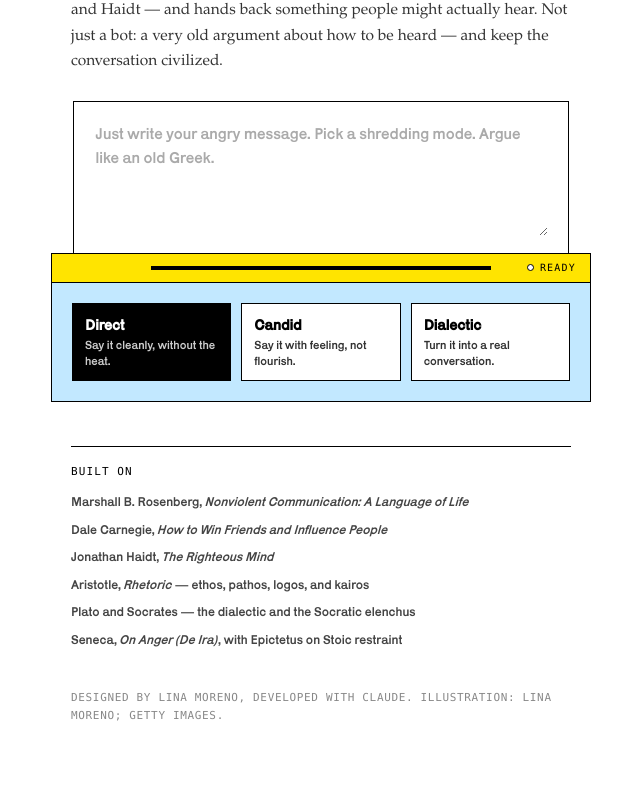
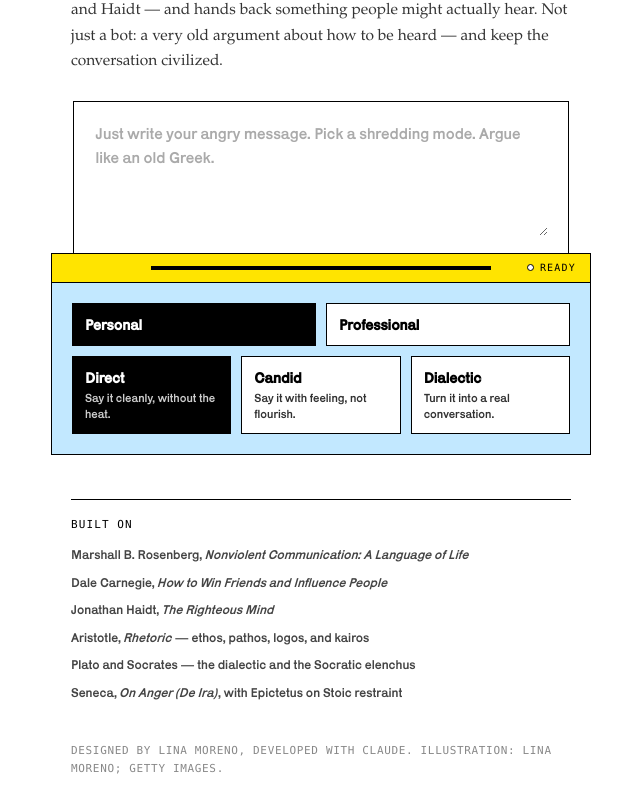
Before and after one commit to storytellinganimal/hate-shredder, a React (Vite) app: page / in a window 1280 px wide. Shown: the part 763-1567 px from the top of the page, without its empty margins (319-959 px from the left). Before the commit the page ends 1514 px from the top, so only its background shows below. Built offline with nearby package versions, Linux system fonts and the light colour scheme.

Commit message:
Add Personal/Professional register toggle0

```diff
--- a/src/HateShredder.jsx
+++ b/src/HateShredder.jsx
@@ -38,25 +38,6 @@ const WRAPPER =
   "forward. The reader should know exactly what they are being asked to do or decide.\n" +
   "- Never invent facts, feelings, or concessions the sender did not express. Change how the " +
   "message is carried, not what it means.\n\n" +
-  "Read the context before rewriting. If the message concerns work, colleagues, managers, " +
-  "clients, projects or deadlines, use professional register: write as a competent colleague " +
-  "raising a legitimate work issue, not as someone seeking permission to be upset. Lead with " +
-  "the observable fact and its effect on the work, the record, or the working relationship. " +
-  "State what is needed as a clear, specific ask, not a hope, and use direct questions " +
-  "rather than hedged invitations. Cut reassurance about intentions (\"I'm not trying to " +
-  "start anything\", \"I'd rather talk than let it sit\", \"I don't want to make this " +
-  "awkward\") — raising a work issue needs no apology or preamble. Do not disown the " +
-  "conflict: if there is a real disagreement, address it directly; conflict is not the " +
-  "failure, handling it badly is. Cut softeners that pre-emptively concede (\"maybe I'm " +
-  "overreacting\", \"this might be nothing\", \"sorry to bring this up\"). Do not let " +
-  "private emotional vocabulary (\"it's been weighing on me\", \"this has been hard\", " +
-  "\"I'm hurt\") be the main frame — one measured acknowledgement (\"surprised\", " +
-  "\"concerned\") is fine if it carries information, but a catalogue of feelings (\"hurt\", " +
-  "\"betrayed\", \"devastated\") is not. Keep warmth in the tone, not in disclaimers: being " +
-  "civil and being self-effacing are different things. Keep the WE step and the closing " +
-  "ask framed around the work and the concrete next step, not the relationship itself. " +
-  "If the message is personal, family, partners, friends, neighbours, the fuller emotional " +
-  "register is right. " +
   "Apply the norms of the target language, never a translation of English ones. Professional " +
   "German and Spanish are more formal than professional English. If a native speaker would " +
   "not say it in that setting, do not write it, even if the English equivalent sounds fine.\n\n" +
@@ -84,6 +65,37 @@ const INSTRUCTIONS = {
 };
 
 const MODE_ORDER = ["direct", "candid", "dialectic"];
+
+const REGISTER_ORDER = ["personal", "professional"];
+
+const REGISTER_INSTRUCTIONS = {
+  personal:
+    "\n\nRegister: personal. This is a friend, partner, or family member. Use first names or " +
+    "no name at all. Warmth and contractions are welcome. Direct emotional language is fine " +
+    "— \"this hurt\", \"I've missed you\", \"I felt dropped\" — and the relationship itself " +
+    "can be named and discussed directly.",
+  professional:
+    "\n\nRegister: professional. Write as a competent colleague raising a legitimate work " +
+    "issue, not as someone asking permission to be upset. Cut all reassurance about your own " +
+    "intentions (\"I'm not trying to start anything\", \"I'd rather talk than let it sit\", " +
+    "\"let's not turn this into a fight\") — raising a work issue needs no apology or " +
+    "preamble. Cut disowning of conflict: if there is a real disagreement, address it " +
+    "directly; conflict is not the failure, handling it badly is. Cut pre-emptive softeners " +
+    "and apologies (\"sorry to bring this up\", \"maybe I'm overreacting\", \"this might be " +
+    "nothing\"). Do not use private emotional vocabulary (\"hurt\", \"weighing on me\") as " +
+    "the main frame — one measured acknowledgement (\"I was surprised\", \"I was " +
+    "concerned\") is fine if it carries information, a catalogue of feelings is not. Lead " +
+    "with the observable fact and its effect on the work, the record, or the working " +
+    "relationship. Frame the WE step and the closing ask around the work and a concrete " +
+    "next step, never around the relationship or \"finding time to talk\" as an end in " +
+    "itself — end on a specific proposal or decision. Keep warmth in the tone, not in the " +
+    "disclaimers: civil and self-effacing are different things.",
+};
+
+const REGISTER_COMMON =
+  "\n\nWhichever mode is in play, keep its character in this register: a Candid rewrite " +
+  "stays vulnerable but not needy, self-assured. In professional register, vulnerable means " +
+  "naming real stakes plainly, not exposing private hurt.";
 
 const TAIL =
   "\n\nReply with a single JSON object and nothing else — no preamble, no markdown code " +
@@ -139,6 +151,10 @@ const T = {
       candid: { label: "Candid", blurb: "Say it with feeling, not flourish." },
       dialectic: { label: "Dialectic", blurb: "Turn it into a real conversation." },
     },
+    registers: {
+      personal: { label: "Personal" },
+      professional: { label: "Professional" },
+    },
     st: { ready: "READY", processing: "PROCESSING", done: "DONE", jammed: "JAMMED" },
     outSuffix: "what you could say instead",
     startOver: "Start over",
@@ -175,6 +191,10 @@ const T = {
       direct: { label: "Directo", blurb: "Dilo claro, sin la rabia." },
       candid: { label: "Sincero", blurb: "Dilo con emoción, sin drama." },
       dialectic: { label: "Dialéctico", blurb: "Conviértelo en una conversación." },
+    },
+    registers: {
+      personal: { label: "Personal" },
+      professional: { label: "Profesional" },
     },
     st: { ready: "LISTO", processing: "PROCESANDO", done: "HECHO", jammed: "ATASCADO" },
     outSuffix: "lo que podrías decir en su lugar",
@@ -213,6 +233,10 @@ const T = {
       candid: { label: "Offen", blurb: "Sag es mit Gefühl, ohne Drama." },
       dialectic: { label: "Dialektisch", blurb: "Mach ein echtes Gespräch daraus." },
     },
+    registers: {
+      personal: { label: "Privat" },
+      professional: { label: "Beruflich" },
+    },
     st: { ready: "BEREIT", processing: "VERARBEITUNG", done: "FERTIG", jammed: "VERKLEMMT" },
     outSuffix: "was du stattdessen sagen könntest",
     startOver: "Von vorn beginnen",
@@ -236,11 +260,11 @@ function wait(ms) {
   return new Promise((r) => setTimeout(r, ms));
 }
 
-async function fetchRewrite(text, instruction, langName) {
+async function fetchRewrite(text, instruction, registerText, langName) {
   const langLine =
     "\n\nWrite the rewritten message in " + langName +
     ", regardless of the language of these instructions.";
-  const prompt = WRAPPER + instruction + langLine + TAIL + text;
+  const prompt = WRAPPER + instruction + registerText + langLine + TAIL + text;
   const response = await fetch("/api/rewrite", {
     method: "POST",
     headers: { "Content-Type": "application/json" },
@@ -305,6 +329,7 @@ export default function HateShredder() {
   const [phase, setPhase] = useState("idle"); // idle | shredding | done | error
   const [output, setOutput] = useState("");
   const [toolkit, setToolkit] = useState(null);
+  const [register, setRegister] = useState("personal");
   const [modeId, setModeId] = useState("direct");
   const [copied, setCopied] = useState(false);
 
@@ -337,7 +362,12 @@ export default function HateShredder() {
     setPhase("shredding");
     try {
       const [raw] = await Promise.all([
-        fetchRewrite(source, INSTRUCTIONS[id], langName),
+        fetchRewrite(
+          source,
+          INSTRUCTIONS[id],
+          REGISTER_INSTRUCTIONS[register] + REGISTER_COMMON,
+          langName
+        ),
         wait(prefersReduced ? REVEAL_MS_REDUCED : REVEAL_MS),
       ]);
       const { rewrite, toolkit: parsedToolkit } = parseShredResponse(raw);
@@ -449,6 +479,18 @@ export default function HateShredder() {
           )}
 
           <div className="hs-body">
+            <div className="hs-modes hs-registers">
+              {REGISTER_ORDER.map((id) => (
+                <button
+                  key={id}
+                  className={"hs-mode" + (register === id ? " hs-mode--on" : "")}
+                  onClick={() => setRegister(id)}
+                  aria-pressed={register === id}
+                >
+                  <span className="hs-mode-label">{t.registers[id].label}</span>
+                </button>
+              ))}
+            </div>
             <div className="hs-modes">
               {MODE_ORDER.map((id) => (
                 <button
@@ -616,6 +658,7 @@ const CSS = `
 .hs-body{ border:1px solid #000; border-top:none; padding:20px; background:#C2E8FF; }
 
 .hs-modes{ display:flex; gap:10px; }
+.hs-registers{ margin-bottom:10px; }
 .hs-mode{
   flex:1 1 0; text-align:left; cursor:pointer; background:#fff; color:#000;
   border:1px solid #000; padding:12px 12px; display:flex; flex-direction:column; gap:4px;
```
